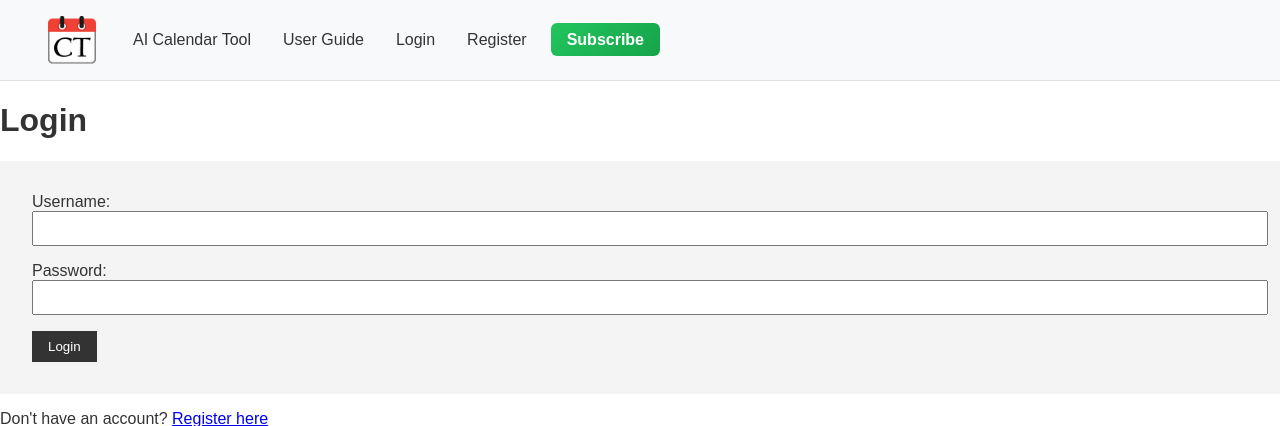
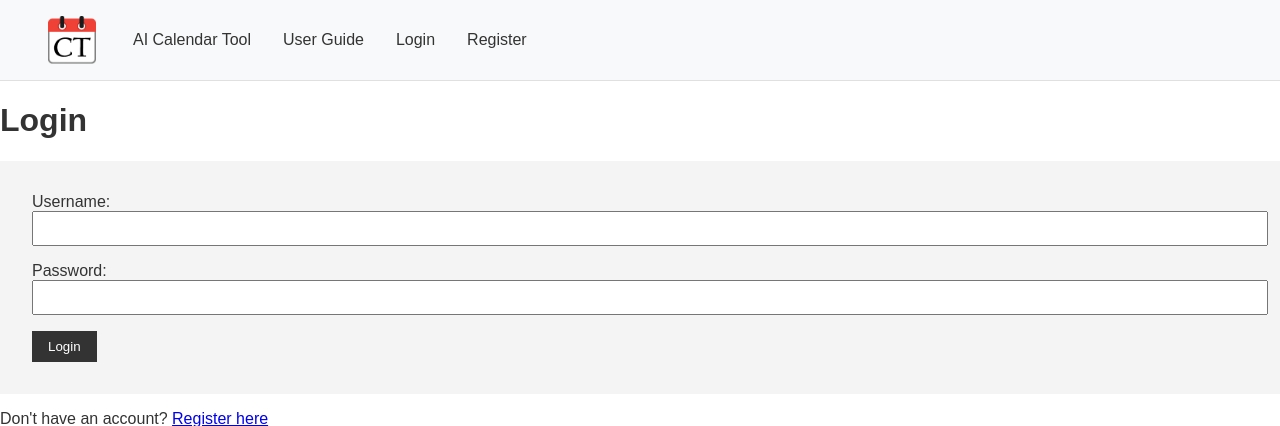
Before and after one commit to rwtrwt/PTCT2, a Flask app: a page that uses templates/base.html in a window 1280 px wide. Shown: the top 426 px of the page. Run offline with Flask 3, Linux system fonts and the light colour scheme.

Commit message:
Remove subscribe button for unregistered users from navigation
Remove the 'Subscribe' button from the navigation bar in `base.html` when a user is not authenticated, addressing an issue where it was previously visible to unregistered users.

Replit-Commit-Author: Agent
Replit-Commit-Session-Id: 919f6423-9c70-437c-b8dd-27ac8844acb3
Replit-Commit-Checkpoint-Type: full_checkpoint
Replit-Commit-Event-Id: 75c26b14-a84d-4991-9114-8f582cb4d211

```diff
--- a/templates/base.html
+++ b/templates/base.html
@@ -337,7 +337,6 @@
                         <li><a href="{{ url_for('main.user_guide') }}">User Guide</a></li>
                         <li><a href="{{ url_for('auth.login') }}">Login</a></li>
                         <li><a href="{{ url_for('auth.register') }}">Register</a></li>
-                        <li><a href="{{ url_for('main.subscription') }}" style="background: linear-gradient(135deg, #22c55e 0%, #16a34a 100%); color: white; padding: 0.5rem 1rem; border-radius: 6px; font-weight: 600;">Subscribe</a></li>
                     {% endif %}
                 </ul>
             </div>
```
